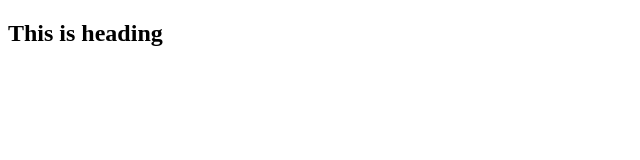
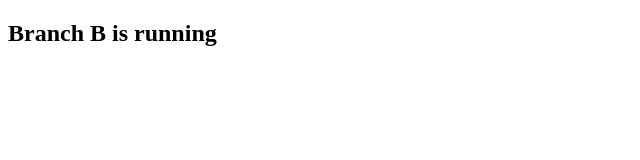
Before and after one commit to alaminrahman/LearnBranches, a plain HTML site: page index.html in a window 1280 px wide. Shown: the whole page, without its empty margins (0-640 px from the left). Drawn offline with Linux system fonts and the light colour scheme.

Commit message:
branch B

```diff
--- a/index.html
+++ b/index.html
@@ -2,13 +2,13 @@
 <html lang="en">
 <head>
     <meta charset="UTF-8">
-    <title>Counter Up</title>
+    <title>Branch B</title>
 
 
 </head>
 <body>
 
-  <h2>This is heading</h2>
+  <h2>Branch B is running</h2>
 
 </body>
 </html>
```
